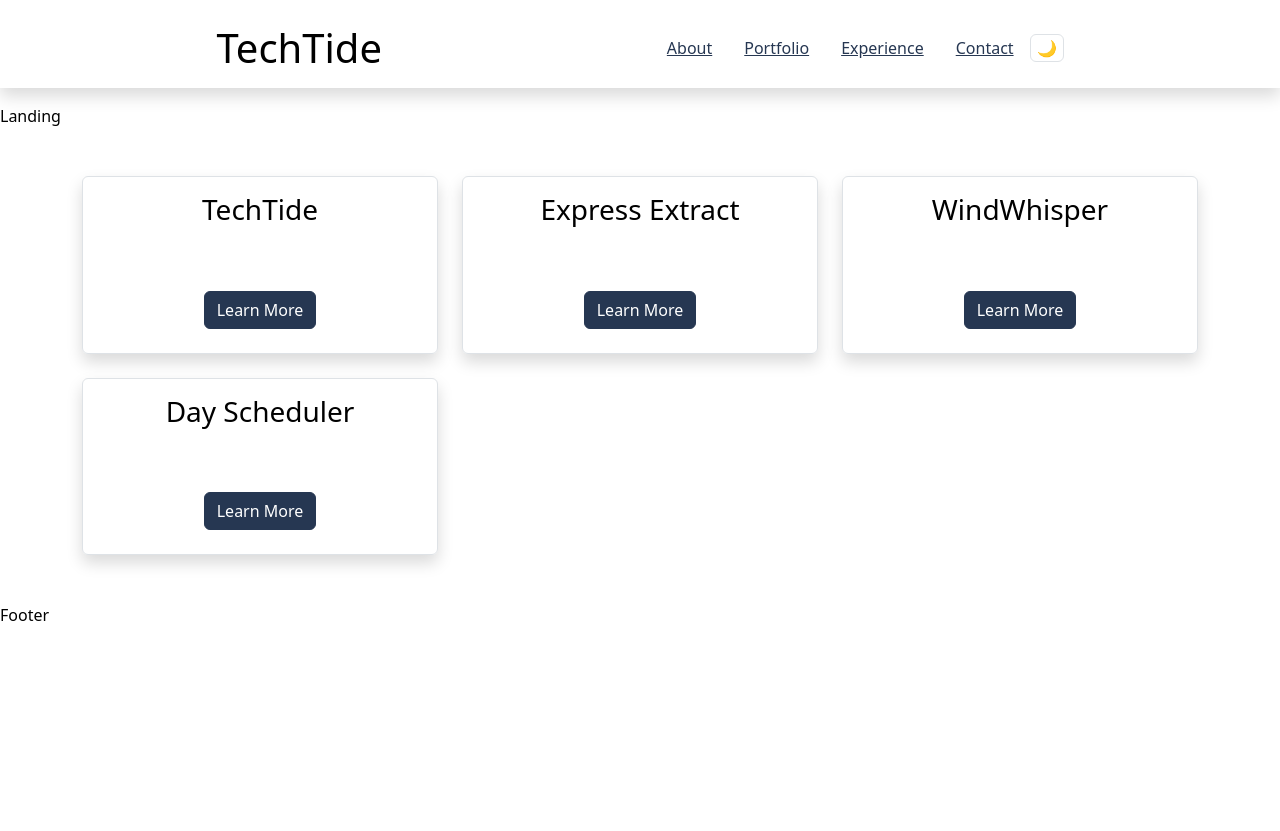
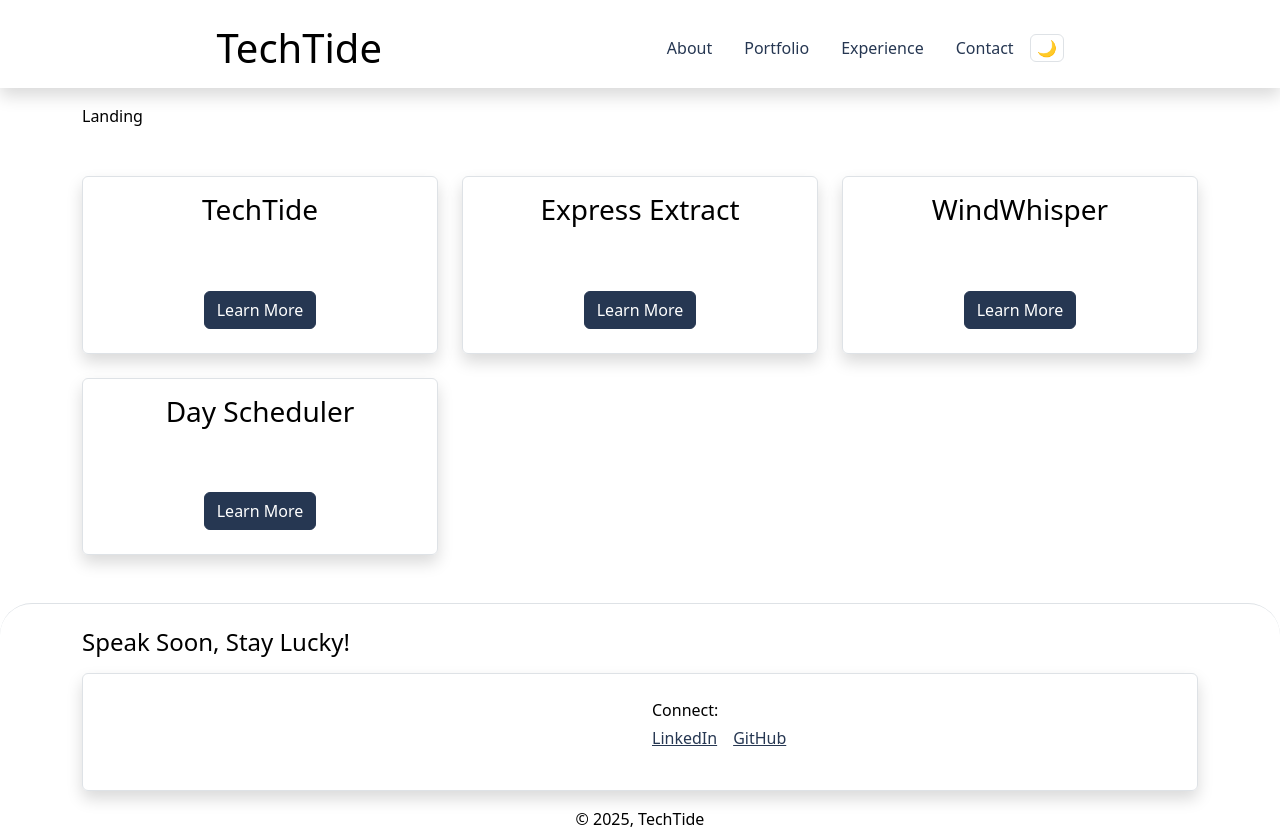
Before and after one commit to xJuanPablo/TechTide, a React (Create React App) app in the folder client/: page / in a window 1280 px wide. Before the commit the page ends 800 px from the top, so only its background shows below. Built offline with nearby package versions, Linux system fonts and the light colour scheme.

Commit message:
Created basic footer structure

```diff
--- a/client/src/components/Footer.tsx
+++ b/client/src/components/Footer.tsx
@@ -1,9 +1,37 @@
-import React from 'react'
-
 const Footer: React.FC = () => {
   return (
-    <footer>
-      Footer
+    <footer className='border-top rounded-top-5'>
+      <div className='container'>
+        <h4 className='mt-4'>Speak Soon, Stay Lucky!</h4>
+        <div className='py-4 mb-3 mt-3 border rounded shadow'>
+          <div className="grid">
+            <div className="g-col-6">
+
+            </div>
+            <div className="g-col-6">
+              <div className="d-block">
+
+              </div>
+              <div className="d-block">
+                <p className="mb-1">
+                  Connect:
+                </p>
+                <ul className='d-flex list-unstyled'>
+                  <li className='me-3'>
+                    <a href="">LinkedIn</a>
+                  </li>
+                  <li>
+                    <a href="">GitHub</a>
+                  </li>
+                </ul>
+              </div>
+            </div>
+          </div>
+        </div>
+        <div className='text-center'>
+          © 2025, TechTide
+        </div>
+      </div>
     </footer>
   )
 }
--- a/client/src/components/Header.tsx
+++ b/client/src/components/Header.tsx
@@ -9,10 +9,11 @@ const Header: React.FC = () => {
       <div className="container">
         <div className="d-flex justify-content-around">
           <h1 className="mb-0">TechTide</h1>
-          <ul className="d-none d-md-flex list-unstyled mb-0 align-items-center">
+          <nav className="d-none d-md-flex">
+            <ul className=" d-flex list-unstyled mb-0 align-items-center">
               {NavLinks.map((link, index) => (
                 <li key={index} className="mx-3">
-                <a href={link.url}>
+                  <a href={link.url} className="text-decoration-none">
                     {link.title}
                   </a>
                 </li>
@@ -23,6 +24,7 @@ const Header: React.FC = () => {
                 </button>
               </li>
             </ul>
+          </nav>
         </div>
       </div>
     </header>
--- a/client/src/components/Landing.tsx
+++ b/client/src/components/Landing.tsx
@@ -3,7 +3,9 @@ import React from 'react'
 const Landing: React.FC = () => {
   return (
     <section>
+      <div className='container'>
         Landing
+      </div>
     </section>
   )
 }
```
Lines whose indentation alone changed are shown as unchanged.
